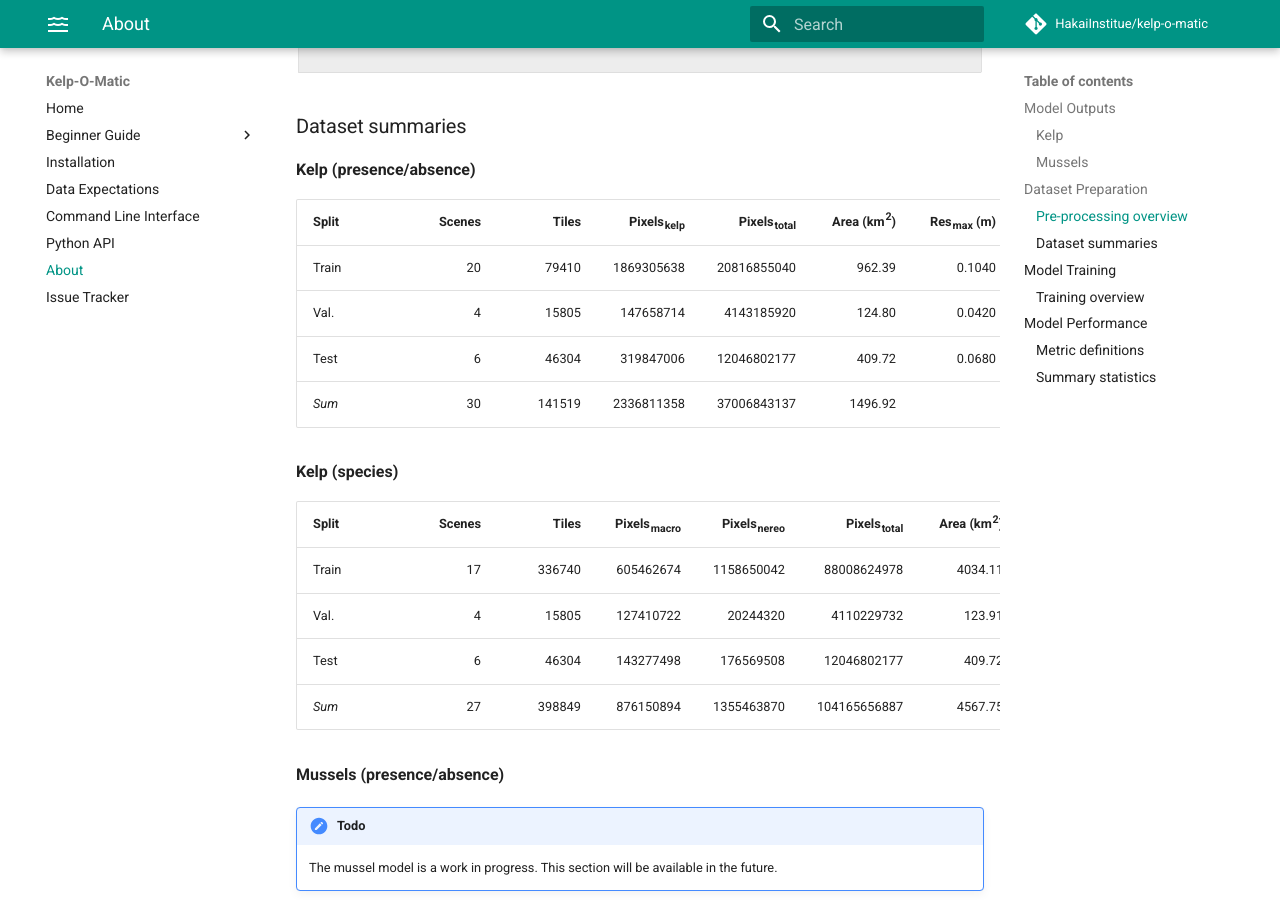
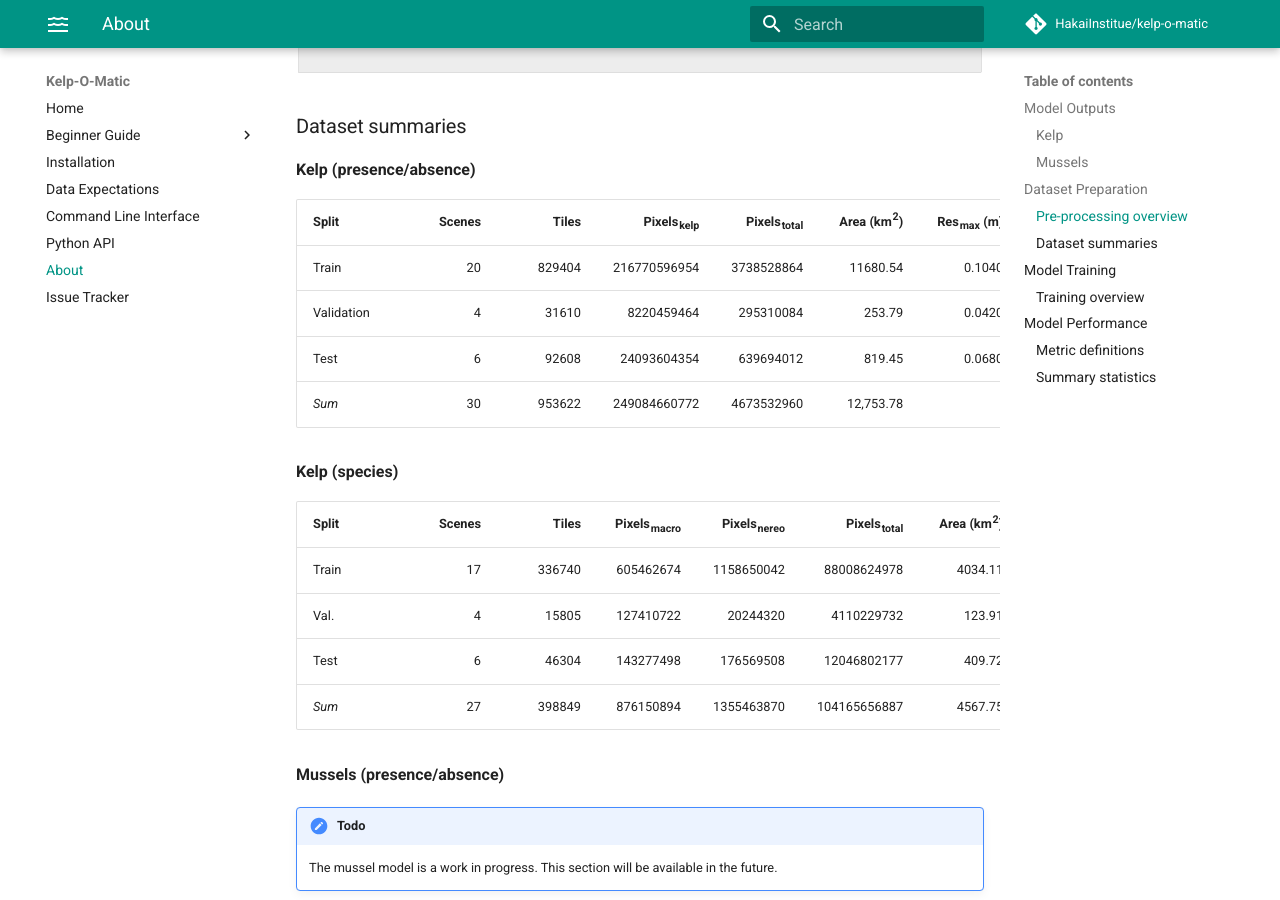
Before and after one commit to HakaiInstitute/kelp-o-matic, an MkDocs documentation site: the page built from docs/about.md, in a window 1280 px wide and 900 px high, scrolled down 1582 px. Built offline with MkDocs 1.6.1 and Material for MkDocs 9.7.7, drawn with Linux system fonts in a browser that asks for light colours; comment, search, counter and statistics services are not loaded.

Commit message:
Update Kelp P/A dataset stats
Includes tiles that are not used because they are only bg data

```diff
--- a/docs/about.md
+++ b/docs/about.md
@@ -76,12 +76,12 @@ flowchart TD
 
 **Kelp (presence/absence)**
 
-| Split | Scenes |  Tiles | Pixels~kelp~ | Pixels~total~ | Area (km^2^) | Res~max~ (m) | Res~min~ (m) | Res~$\mu$~ (m) | Res~$\sigma$~ (m) |
-|:------|-------:|-------:|-------------:|--------------:|-------------:|-------------:|-------------:|---------------:|------------------:|
-| Train |     20 |  79410 |   1869305638 |   20816855040 |       962.39 |       0.1040 |       0.0230 |         0.0487 |            0.0253 |
-| Val.  |      4 |  15805 |    147658714 |    4143185920 |       124.80 |       0.0420 |       0.0230 |         0.0296 |            0.0085 |
-| Test  |      6 |  46304 |    319847006 |   12046802177 |       409.72 |       0.0680 |       0.0230 |         0.0385 |            0.0161 |
-| *Sum* |     30 | 141519 |   2336811358 |   37006843137 |      1496.92 |              |              |                |                   |
+| Split      | Scenes |  Tiles | Pixels~kelp~ | Pixels~total~ | Area (km^2^) | Res~max~ (m) | Res~min~ (m) | Res~$\mu$~ (m) | Res~$\sigma$~ (m) |
+|:-----------|-------:|-------:|-------------:|--------------:|-------------:|-------------:|-------------:|---------------:|------------------:|
+| Train      |     20 | 829404 | 216770596954 |    3738528864 |     11680.54 |       0.1040 |       0.0230 |         0.0487 |            0.0253 |
+| Validation |      4 |  31610 |   8220459464 |     295310084 |       253.79 |       0.0420 |       0.0230 |         0.0296 |            0.0085 |
+| Test       |      6 |  92608 |  24093604354 |     639694012 |       819.45 |       0.0680 |       0.0230 |         0.0385 |            0.0161 |
+| *Sum*      |     30 | 953622 | 249084660772 |    4673532960 |    12,753.78 |
 
 **Kelp (species)**
 
```
